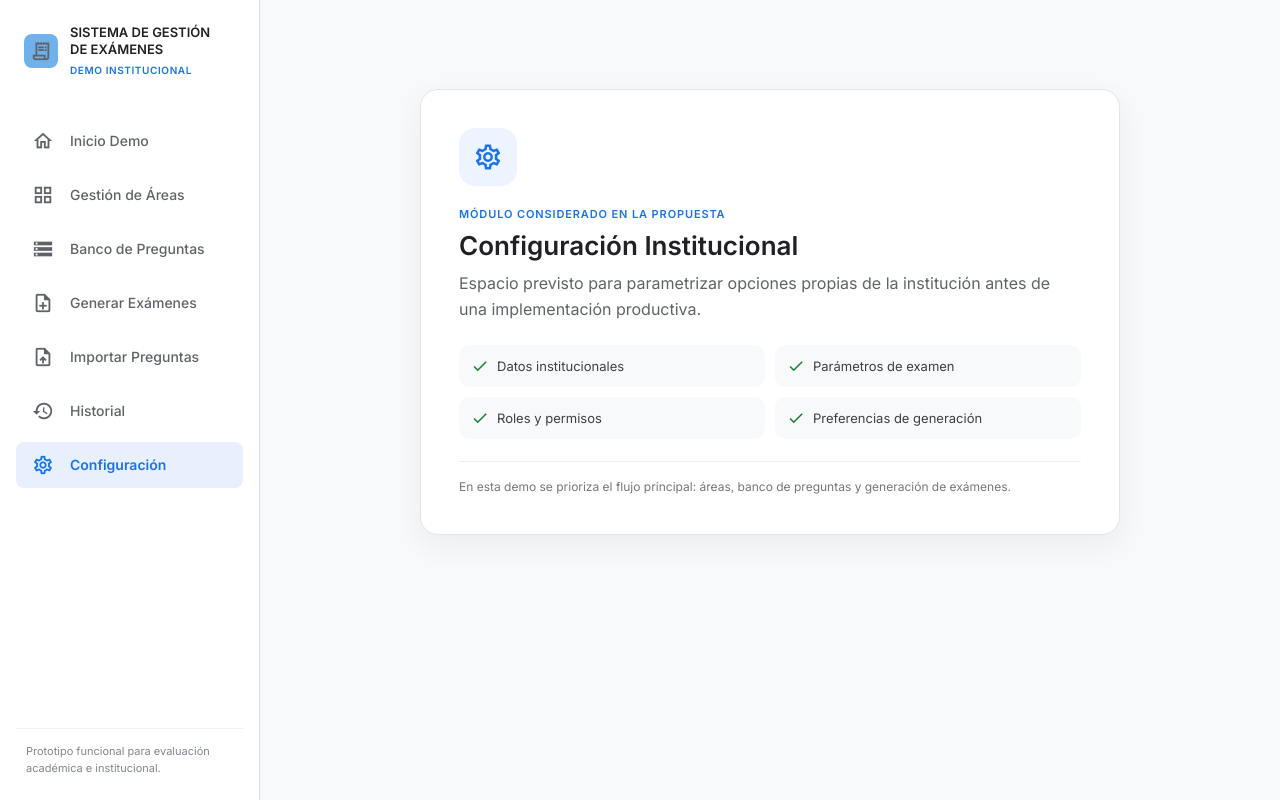
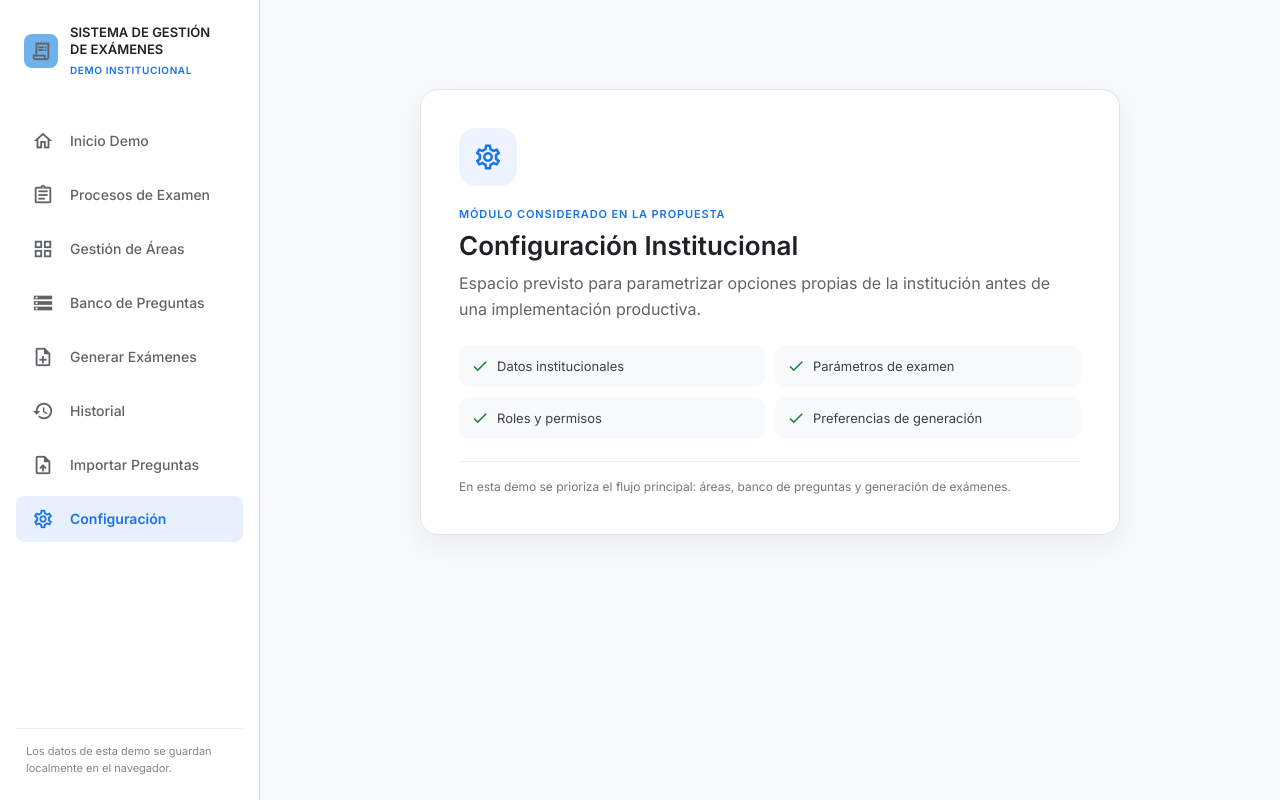
Before and after one commit to Gabo123123/sistema-gestion-examenes, a React (Vite) app: page /configuracion in a window 1280 px wide. Built offline with nearby package versions, Linux system fonts and the light colour scheme.

Commit message:
feat: expose complete exam demo flow

```diff
--- a/src/assets/components/Sidebar/Sidebar.tsx
+++ b/src/assets/components/Sidebar/Sidebar.tsx
@@ -1,22 +1,18 @@
 import { NavLink } from 'react-router-dom';
 import './Sidebar.css';
 
-interface MenuItem {
-  id: string;
-  path: string;
-  label: string;
-  icon: string;
-}
+interface MenuItem { id:string; path:string; label:string; icon:string; }
 
 export default function Sidebar() {
   const menuItems: MenuItem[] = [
-    { id: 'dashboard', path: '/dashboard', label: 'Inicio Demo', icon: 'home' },
-    { id: 'areas', path: '/areas', label: 'Gestión de Áreas', icon: 'grid_view' },
-    { id: 'banco', path: '/banco', label: 'Banco de Preguntas', icon: 'storage' },
-    { id: 'generar', path: '/generar', label: 'Generar Exámenes', icon: 'note_add' },
-    { id: 'importar', path: '/importar', label: 'Importar Preguntas', icon: 'upload_file' },
-    { id: 'historial', path: '/historial', label: 'Historial', icon: 'history' },
-    { id: 'configuracion', path: '/configuracion', label: 'Configuración', icon: 'settings' },
+    { id:'dashboard', path:'/dashboard', label:'Inicio Demo', icon:'home' },
+    { id:'procesos', path:'/procesos', label:'Procesos de Examen', icon:'assignment' },
+    { id:'areas', path:'/areas', label:'Gestión de Áreas', icon:'grid_view' },
+    { id:'banco', path:'/banco', label:'Banco de Preguntas', icon:'storage' },
+    { id:'generar', path:'/generar', label:'Generar Exámenes', icon:'note_add' },
+    { id:'historial', path:'/historial', label:'Historial', icon:'history' },
+    { id:'importar', path:'/importar', label:'Importar Preguntas', icon:'upload_file' },
+    { id:'configuracion', path:'/configuracion', label:'Configuración', icon:'settings' },
   ];
 
   return (
@@ -25,18 +21,18 @@ export default function Sidebar() {
         <span className="material-icons-outlined logo-icon">receipt_long</span>
         <div>
           <h1 className="logo-text">Sistema de Gestión<br />de Exámenes</h1>
-          <span style={{ display: 'inline-block', marginTop: '5px', fontSize: '10px', fontWeight: 700, color: '#1a73e8', letterSpacing: '.06em' }}>DEMO INSTITUCIONAL</span>
+          <span style={{ display:'inline-block', marginTop:5, fontSize:10, fontWeight:700, color:'#1a73e8', letterSpacing:'.06em' }}>DEMO INSTITUCIONAL</span>
         </div>
       </div>
       <nav className="nav-menu">
-        {menuItems.map((item) => (
-          <NavLink key={item.id} to={item.path} className={({ isActive }) => `nav-item ${isActive ? 'active' : ''}`}>
+        {menuItems.map((item)=>(
+          <NavLink key={item.id} to={item.path} className={({isActive})=>`nav-item ${isActive?'active':''}`}>
             <span className="material-icons-outlined">{item.icon}</span>{item.label}
           </NavLink>
         ))}
       </nav>
-      <div style={{ marginTop: 'auto', padding: '14px 10px 0', borderTop: '1px solid #eef0f2', fontSize: '11px', lineHeight: 1.5, color: '#80868b' }}>
-        Prototipo funcional para evaluación académica e institucional.
+      <div style={{ marginTop:'auto', padding:'14px 10px 0', borderTop:'1px solid #eef0f2', fontSize:11, lineHeight:1.5, color:'#80868b' }}>
+        Los datos de esta demo se guardan localmente en el navegador.
       </div>
     </aside>
   );
```
